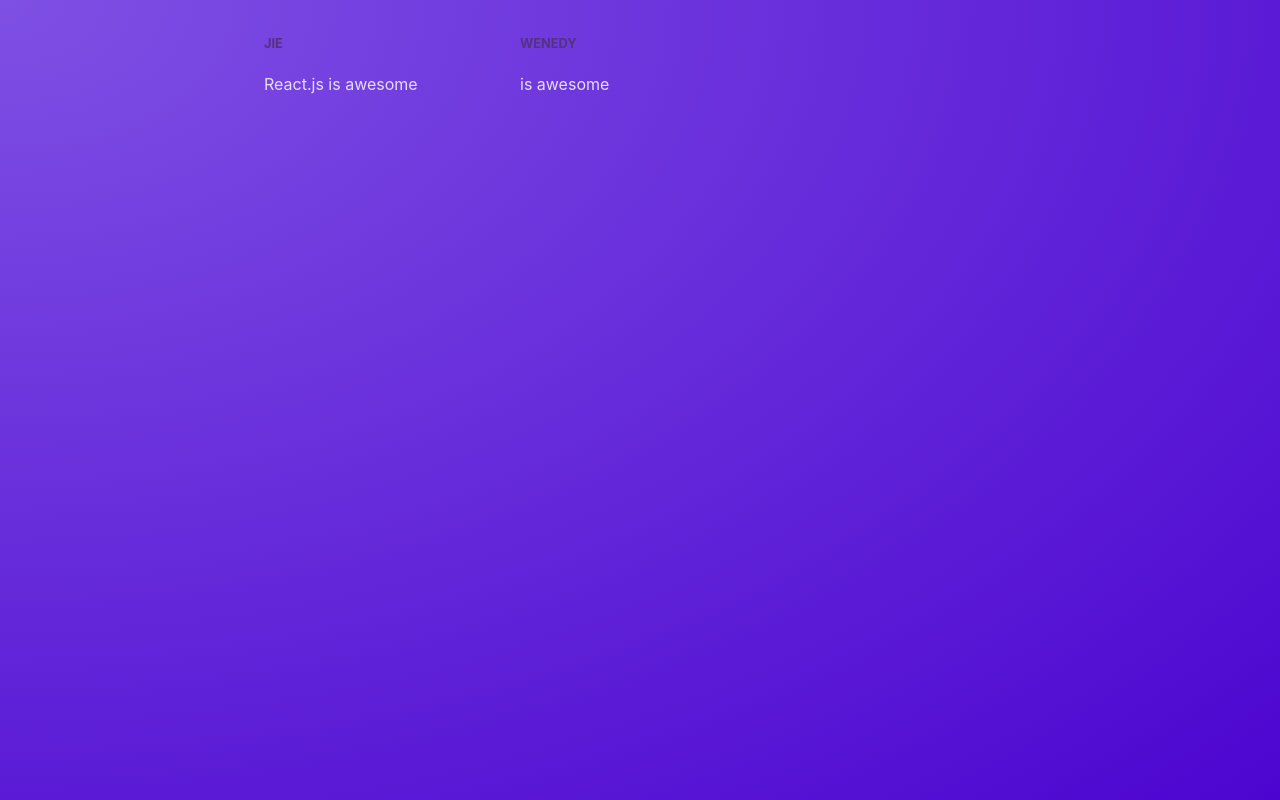
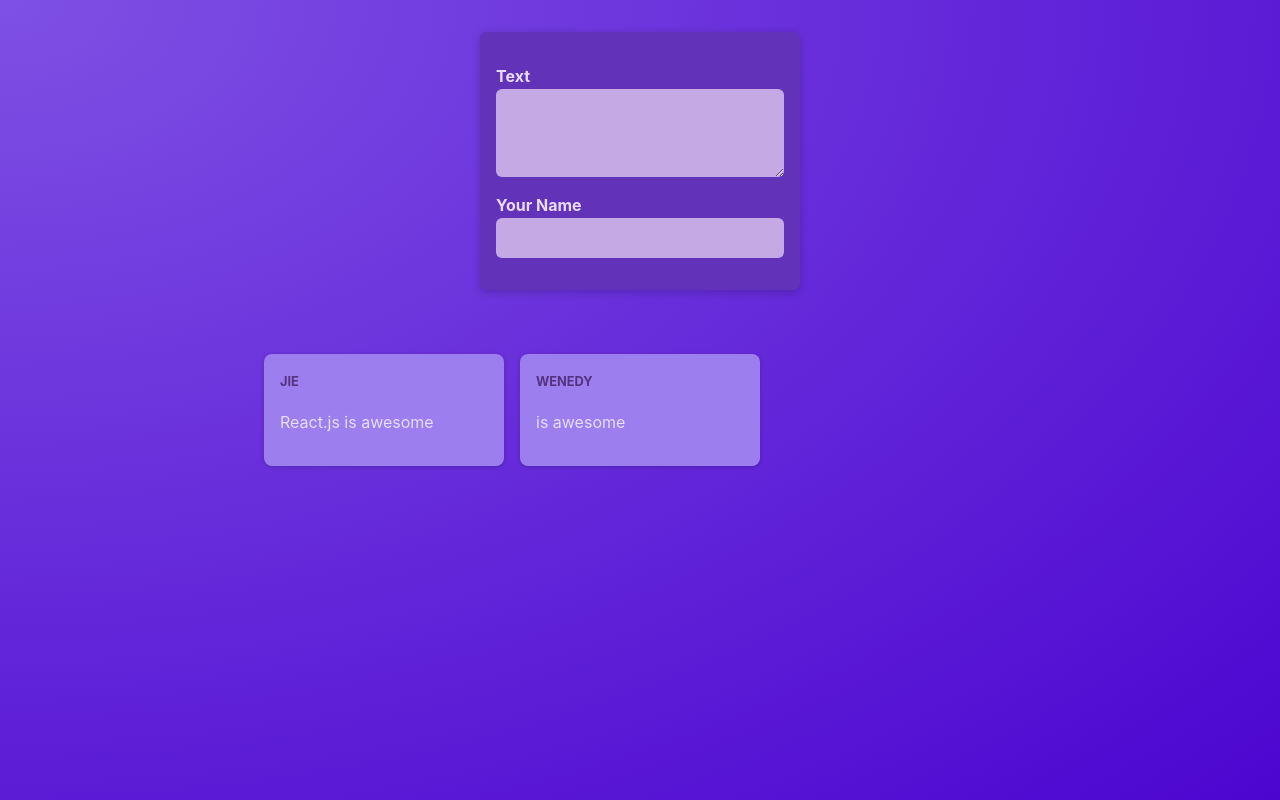
Before and after one commit to js9726/udemy-nextJs-Course, a React (Vite) app in the folder starting-project/: page / in a window 1280 px wide. Built offline with nearby package versions, Linux system fonts and the light colour scheme.

Commit message:
CSS styling in React

```diff
--- a/starting-project/src/App.jsx
+++ b/starting-project/src/App.jsx
@@ -1,8 +1,10 @@
 import PostList from './components/PostsList'
+import NewPost from './components/NewPost';
 
 function App() {
   return (
     <main>
+      <NewPost />
       <PostList />
     </main>
   )
--- a/starting-project/src/components/NewPost.jsx
+++ b/starting-project/src/components/NewPost.jsx
@@ -1,15 +1,22 @@
+import classes from './NewPost.module.css'
+
 function NewPost() {
+    function changeBodyHandler (event) {
+        console.log(event.target.value);
+    }
+
     return(
         <form className={classes.form}>
             <p>
                 <label htmlFor="body">Text</label>
-                <textarea id="body" required rows={3} />
+                <textarea id="body" required rows={3} onChange={changeBodyHandler} />
             </p>
             <p>
                 <label htmlFor="name">Your Name</label>
                 <input type="text" id="name" />
             </p>
         </form>
-    )
+    );
 
 }
+export default NewPost
--- a/starting-project/src/components/Post.jsx
+++ b/starting-project/src/components/Post.jsx
@@ -2,7 +2,7 @@ import classes from './Post.module.css';
 
 function Post(props) {
     return (
-    <div className={classes.posts}>
+    <div className={classes.post}>
         <p className={classes.author}>{props.author}</p>
         <p className={classes.body}>{props.body}</p>
     </div>
```
Also changed, not shown: 1 other file (tests, documents, lock files or other folders).
